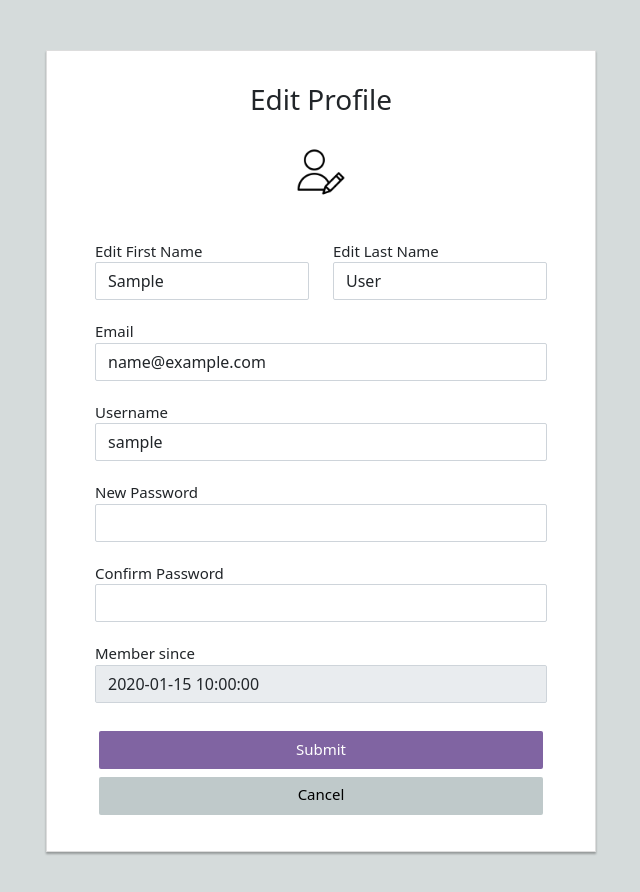
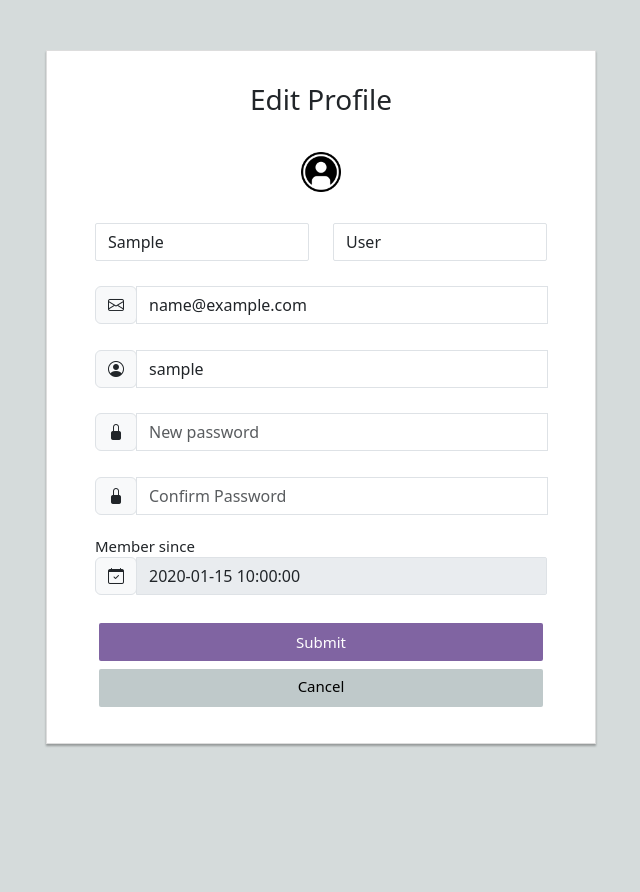
Before and after one commit to albertho425/login-system-with-API, a PHP site: page /edit-profile.php?id=1 in a window 1280 px wide. Shown: the top 892 px of the page, without its empty margins (319-959 px from the left). After the commit the page ends 747 px from the top, so only its background shows below. Run offline with PHP 8.4, Linux system fonts and the light colour scheme; the visitor is signed in with stand-in values (Sample User, id 1); tables that the repository leaves empty or names only in its code hold one stand-in row (values such as "Sample post").

Commit message:
Add icons and simplify edit profile page

```diff
--- a/edit-profile.php
+++ b/edit-profile.php
@@ -172,7 +172,8 @@ if($_SERVER["REQUEST_METHOD"] == "POST"){
 <head>
     <meta charset="UTF-8">
     <title>Edit Profile</title>
-    <link href="https://cdn.jsdelivr.net/npm/bootstrap@5.2.0/dist/css/bootstrap.min.css" rel="stylesheet" integrity="sha384-gH2yIJqKdNHPEq0n4Mqa/HGKIhSkIHeL5AyhkYV8i59U5AR6csBvApHHNl/vI1Bx" crossorigin="anonymous">
+    <link href="https://cdn.jsdelivr.net/npm/bootstrap@5.3.0-alpha3/dist/css/bootstrap.min.css" rel="stylesheet" integrity="sha384-KK94CHFLLe+nY2dmCWGMq91rCGa5gtU4mk92HdvYe+M/SXH301p5ILy+dN9+nJOZ" crossorigin="anonymous">
+    <link rel="stylesheet" href="https://cdn.jsdelivr.net/npm/bootstrap-icons@1.10.5/font/bootstrap-icons.css">
     <link rel="stylesheet" href="css/style.css">
 </head>
 <body>
@@ -185,14 +186,14 @@ if($_SERVER["REQUEST_METHOD"] == "POST"){
         <div class="form-group">
             <h3 class="text-center">Edit Profile</h3>
             <div class="col text-center"><br>
-                <a href="login.php"><img class="form-icon" src="icons/edit.png"/></a>
-            </div><br>
+                <img class="signup-icon" src="images/login.png"/>
+            </div>
         </div>
 
         <div class="row">
             <div class="col">
                 <div class="form-group">
-                    <label class="form-margin-top">Edit First Name</label>
+                    <label class="form-margin-top"></label>
                     <input type="text" name="new_firstname" class="form-control <?php echo (!empty($new_firstname_err)) ? 'is-invalid' : ''?>" value="<?php echo $firstname; ?>">
                     <span class="invalid-feedback"><?php echo $new_firstname_err?></span>
                     <span><?php echo $new_firstname;?></span>
@@ -200,7 +201,7 @@ if($_SERVER["REQUEST_METHOD"] == "POST"){
             </div>
             <div class="col">
                 <div class="form-group">
-                    <label class="form-margin-top">Edit Last Name</label>
+                    <label class="form-margin-top"></label>
                     <input type="text" name="new_lastname" class="form-control <?php echo (!empty($new_lastname_err)) ? 'is-invalid' : ''; ?>" value="<?php echo $lastname ?>">
                     <span class="invalid-feedback"><?php echo $new_lastname_err; ?></span>
                     <span><?php echo $new_lastname;?></span>
@@ -208,34 +209,54 @@ if($_SERVER["REQUEST_METHOD"] == "POST"){
             </div>
         </div>
         <div class="form-group">
-            <label class="form-margin-top">Email</label>
+            <label class="form-margin-top"></label>
+            <div class="input-group">
+                <div class="input-group-addon">
+                    <div class="input-group-text"><i class="bi bi-envelope"></i></div>
+                </div>
             <input type="email" name="new_email" class="form-control <?php echo (!empty($new_email_err)) ? 'is-invalid' : ''; ?>" value="<?php echo $email ?>">
             <span class="invalid-feedback"><?php echo $new_email_err; ?></span>
             <span><?php echo $new_email;?></span>
-        </div>
+        </div></div>
         <div class="form-group">
-            <label class="form-margin-top">Username</label>
+            <label class="form-margin-top"></label>
+            <div class="input-group">
+                <div class="input-group-addon">
+                    <div class="input-group-text"><i class="bi bi-person-circle"></i></i></div>
+                </div>
             <input type="text" name="new_username" class="form-control <?php echo (!empty($new_username_err)) ? 'is-invalid' : ''; ?>" value="<?php echo $username ?>">
             <span class="invalid-feedback"><?php echo $new_username_err; ?></span>
             <span><?php echo $new_username;?></span>
-        </div>
+        </div></div>
 
         <div class="form-group">
-            <label class="form-margin-top">New Password</label>
-            <input type="password" name="new_password" class="form-control <?php echo (!empty($new_password_err)) ? 'is-invalid' : ''; ?>" value="<?php echo $new_password; ?>">
+            <label class="form-margin-top"></label>
+            <div class="input-group">
+                <div class="input-group-addon">
+                    <div class="input-group-text"><i class="bi bi-lock-fill"></i></div>
+                </div>
+            <input type="password" name="new_password" class="form-control <?php echo (!empty($new_password_err)) ? 'is-invalid' : ''; ?>" value="<?php echo $new_password; ?>" placeholder="New password">
             <span class="invalid-feedback"><?php echo $new_password_err; ?></span>
             <span><?php echo $new_password;?></span>
-        </div>
+        </div></div>
         <div class="form-group">
-            <label class="form-margin-top">Confirm Password</label>
-            <input type="password" name="confirm_password" class="form-control <?php echo (!empty($confirm_password_err)) ? 'is-invalid' : ''; ?>">
+            <label class="form-margin-top"></label>
+            <div class="input-group">
+                <div class="input-group-addon">
+                    <div class="input-group-text"><i class="bi bi-lock-fill"></i></div>
+                </div>
+            <input type="password" name="confirm_password" class="form-control <?php echo (!empty($confirm_password_err)) ? 'is-invalid' : ''; ?>" placeholder="Confirm Password">
             <span class="invalid-feedback"><?php echo $confirm_password_err; ?></span>
             <span><?php echo $confirm_password;?></span>
-        </div>
+        </div></div>
         <div class="form-group">
             <label class="form-margin-top">Member since</label>
+            <div class="input-group">
+                <div class="input-group-addon">
+                    <div class="input-group-text"><i class="bi bi-calendar-check"></i></div>
+                </div>
             <input type="text" name="" class="form-control" value="<?php echo $date ?>" disabled readonly>
-        </div>
+        </div></div>
 
         <div class="col text-center pt-1">
               <div class="d-grid gap-1 p-1">
@@ -246,5 +267,7 @@ if($_SERVER["REQUEST_METHOD"] == "POST"){
     </form>
     </div>
 </div>
+<script src="js/script.js"></script>
+    <script src="https://cdn.jsdelivr.net/npm/bootstrap@5.3.0-alpha3/dist/js/bootstrap.bundle.min.js" integrity="sha384-ENjdO4Dr2bkBIFxQpeoTz1HIcje39Wm4jDKdf19U8gI4ddQ3GYNS7NTKfAdVQSZe" crossorigin="anonymous"></script>
 </body>
 </html>
```
